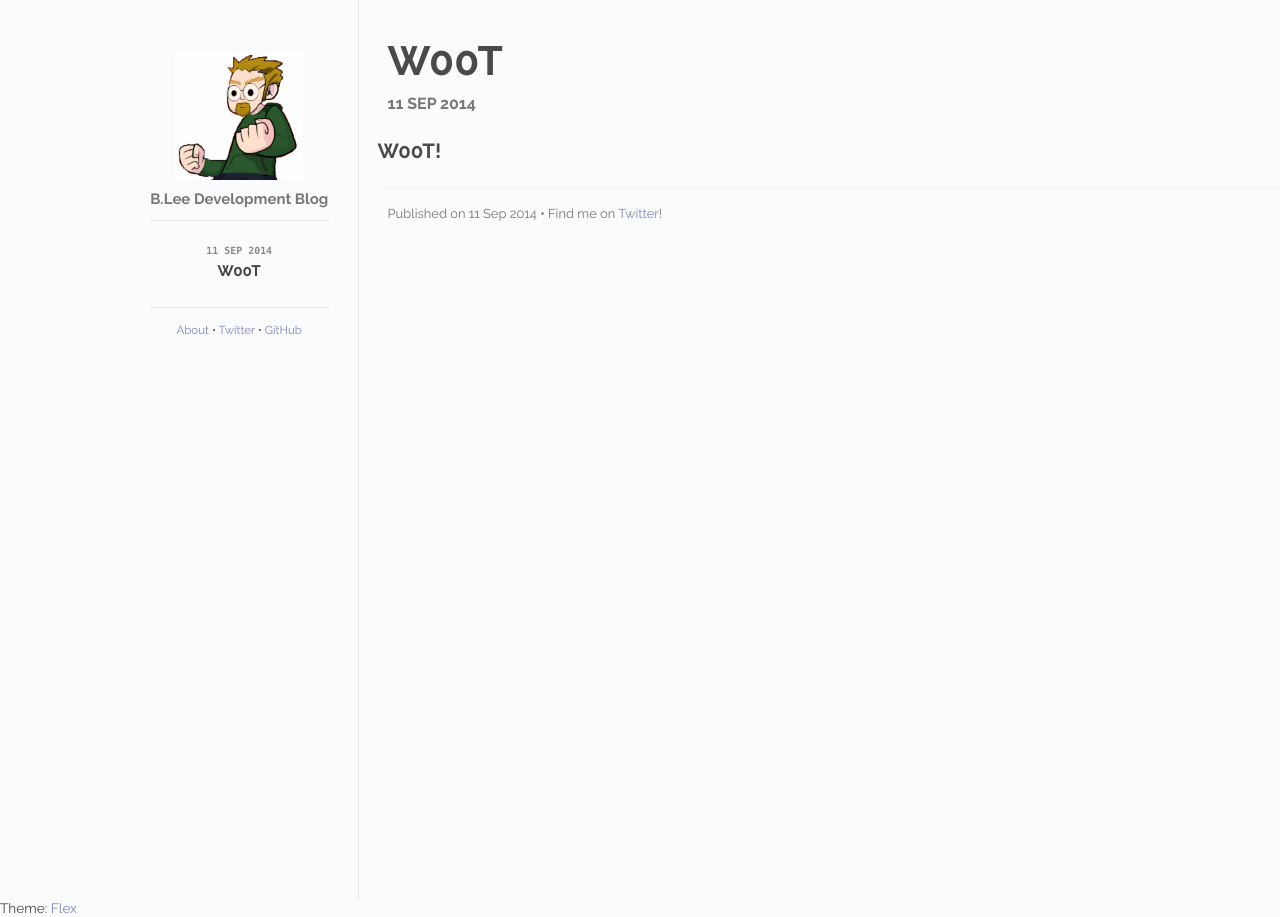
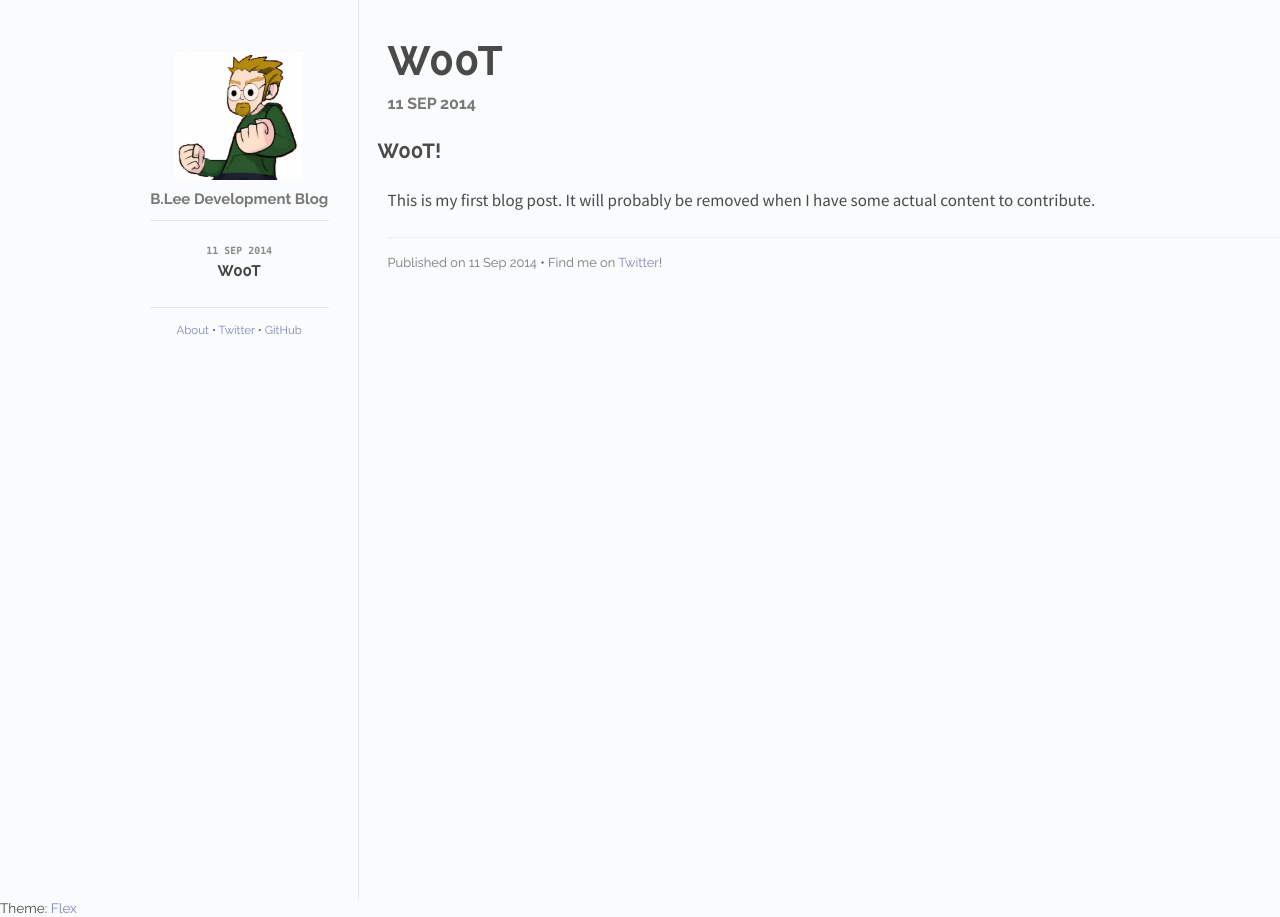
Before and after one commit to bleeDev/bleedev.github.io, a Jekyll site: the page built from _posts/2014-09-11-w00t-post.md, in a window 1280 px wide. Built offline with Jekyll 4.4.1, drawn with Linux system fonts in a browser that asks for light colours; Markdown is read by kramdown in place of the engine named in the settings.

Commit message:
Update post

```diff
--- a/_posts/2014-09-11-w00t-post.md
+++ b/_posts/2014-09-11-w00t-post.md
@@ -7,3 +7,5 @@ categories: posts
 ---
 
 ## W00T!
+
+This is my first blog post. It will probably be removed when I have some actual content to contribute.
```
